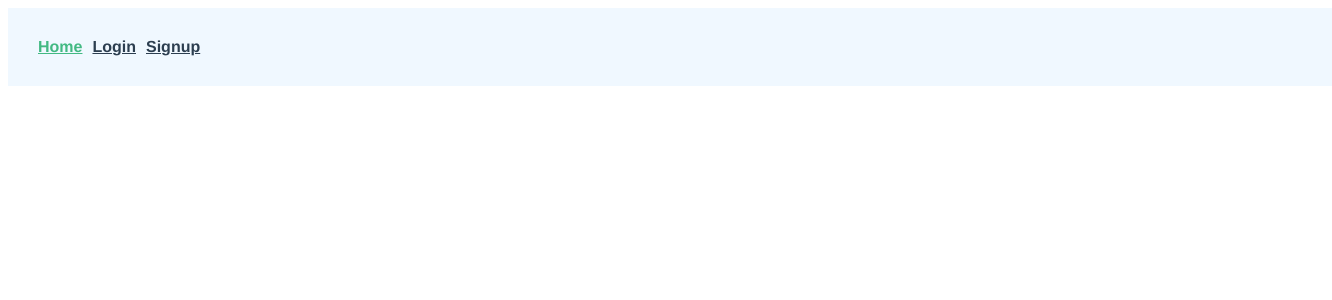
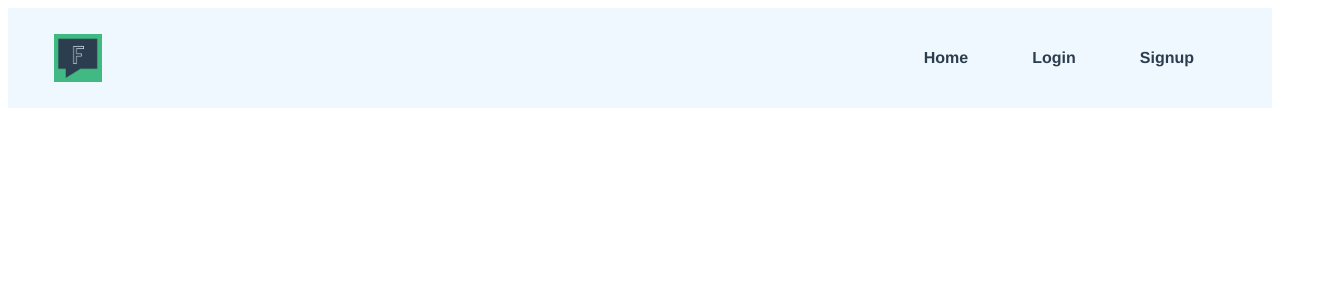
Before and after one commit to LuciaSS92/Front-Flitter, a Vue app: page / in a window 1280 px wide. Shown: the top 300 px of the page, 1332 px wide, since content can reach past the window. Built offline with nearby package versions, Linux system fonts and the light colour scheme; the HTML template or start-up script is replaced by a standard one; what vue-cookies would draw is missing.

Commit message:
navbar updated, dynamic for mobile use

```diff
--- a/src/components/NavBar.vue
+++ b/src/components/NavBar.vue
@@ -1,6 +1,9 @@
 <template>
-  <nav>
-    <ul>
+  <div class="nav-menu">
+    <i class="bi bi-list" @click="showMenu()"></i>
+    <div class="nav-content" :class="showMobileMenu ? 'open-menu' : 'closed-menu'">
+      <img class="logo" src="../assets/F.png" />
+      <ul class="nav-items">
         <li>
           <router-link to="/">Home</router-link> <!--public feed-->
         </li>
@@ -20,25 +23,27 @@
             <router-link to="/for-you">Your Feed</router-link> <!--private feed-->
           </li>
             <li>
-          <button @click="showWarning = true">Deactivate Account?</button>
+              <svg xmlns="http://www.w3.org/2000/svg"  @click="logout" width="25" height="25" fill="black" class="bi bi-box-arrow-right" viewBox="0 0 16 16">
+                <path fill-rule="evenodd" d="M10 12.5a.5.5 0 0 1-.5.5h-8a.5.5 0 0 1-.5-.5v-9a.5.5 0 0 1 .5-.5h8a.5.5 0 0 1 .5.5v2a.5.5 0 0 0 1 0v-2A1.5 1.5 0 0 0 9.5 2h-8A1.5 1.5 0 0 0 0 3.5v9A1.5 1.5 0 0 0 1.5 14h8a1.5 1.5 0 0 0 1.5-1.5v-2a.5.5 0 0 0-1 0v2z"/>
+                <path fill-rule="evenodd" d="M15.854 8.354a.5.5 0 0 0 0-.708l-3-3a.5.5 0 0 0-.708.708L14.293 7.5H5.5a.5.5 0 0 0 0 1h8.793l-2.147 2.146a.5.5 0 0 0 .708.708l3-3z"/>
+              </svg>
+            <svg xmlns="http://www.w3.org/2000/svg"  @click="showWarning = true" width="25" height="25" fill="currentColor" class="bi bi-person-x" viewBox="0 0 16 16">
+              <path d="M11 5a3 3 0 1 1-6 0 3 3 0 0 1 6 0ZM8 7a2 2 0 1 0 0-4 2 2 0 0 0 0 4Zm.256 7a4.474 4.474 0 0 1-.229-1.004H3c.001-.246.154-.986.832-1.664C4.484 10.68 5.711 10 8 10c.26 0 .507.009.74.025.226-.341.496-.65.804-.918C9.077 9.038 8.564 9 8 9c-5 0-6 3-6 4s1 1 1 1h5.256Z"/>
+              <path d="M12.5 16a3.5 3.5 0 1 0 0-7 3.5 3.5 0 0 0 0 7Zm-.646-4.854.646.647.646-.647a.5.5 0 0 1 .708.708l-.647.646.647.646a.5.5 0 0 1-.708.708l-.646-.647-.646.647a.5.5 0 0 1-.708-.708l.647-.646-.647-.646a.5.5 0 0 1 .708-.708Z"/>
+            </svg>
             <div v-if="showWarning" @close="showWarning = false">
-            <h2>Are you sure you want to deactivate your account?</h2>
+              <p><strong>Are you sure you want to deactivate your account?</strong></p>
               <p>This action is irreversible and all your data will be lost.</p>
               <div class="buttons">
-              <button @click="deactivateAccount">Yes, deactivate my account</button>
-              <button @click="showWarning = false">No, cancel</button>
+                <button  class="btn btn-info" @click="deactivateAccount">Yes, deactivate my account</button>
+                <button class="btn btn-info" @click="showWarning = false">No, cancel</button>
               </div>
             </div>
           </li>
         </template>
       </ul>
-    <div v-if="isLogged">
-      <svg xmlns="http://www.w3.org/2000/svg" @click="logout" width="25" height="25" fill="black" class="bi bi-box-arrow-right" viewBox="0 0 16 16">
-      <path fill-rule="evenodd" d="M10 12.5a.5.5 0 0 1-.5.5h-8a.5.5 0 0 1-.5-.5v-9a.5.5 0 0 1 .5-.5h8a.5.5 0 0 1 .5.5v2a.5.5 0 0 0 1 0v-2A1.5 1.5 0 0 0 9.5 2h-8A1.5 1.5 0 0 0 0 3.5v9A1.5 1.5 0 0 0 1.5 14h8a1.5 1.5 0 0 0 1.5-1.5v-2a.5.5 0 0 0-1 0v2z"/>
-      <path fill-rule="evenodd" d="M15.854 8.354a.5.5 0 0 0 0-.708l-3-3a.5.5 0 0 0-.708.708L14.293 7.5H5.5a.5.5 0 0 0 0 1h8.793l-2.147 2.146a.5.5 0 0 0 .708.708l3-3z"/>
-    </svg>
     </div>
-  </nav>
+  </div>
 </template>
 
 <script lang="ts">
@@ -48,7 +53,8 @@ export default defineComponent({
   name: 'NavBar',
   data() {
     return {
-      showWarning: false
+      showWarning: false,
+      showMobileMenu: false,
     }
   },
   computed:{
@@ -57,6 +63,9 @@ export default defineComponent({
     }
   },
   methods: {
+    showMenu() {
+      this.showMobileMenu = !this.showMobileMenu;
+    },
     logout() {
       store.commit("setToken", '');
       localStorage.removeItem("token");
@@ -77,27 +86,86 @@ export default defineComponent({
 </script>
 
 <style scoped>
-nav {
-  width: 100%;
+.logo {
+  width: 3rem;
+  height: 3rem;
+  display: inline-block;
+}
+.nav-menu {
+background-color: aliceblue;
+padding: 1rem;
+}
+.nav-content {
 display: flex;
 justify-content: space-between;
+padding: 10px 30px;
 align-items: center;
-  background-color:aliceblue;
 }
-ul {
+.nav-items {
+display: flex;
+justify-content: center;
+align-items: center;
 list-style: none;
-  display: flex;
 margin: 0;
 padding: 0;
 }
-li {
-  margin-right: 10px;
+
+i {
+display: none;
 }
-button {
-  border-radius: 5px;
 
+a {
+  text-decoration: none;
+  margin: auto 2rem;
+  font-weight: bolder;
+  color: #2C3D4E;
 }
+
+a:hover {
+  color: #41B983;
+}
+
+svg {
+  margin: auto 2rem;
+}
+
 svg:hover {
   cursor: pointer;
 }
+
+button {
+  margin: auto 1rem;
+}
+
+@media screen and (max-width: 768px) {
+  .nav-menu {
+  padding-top: 10px;
+  position: absolute;
+  width: 100%;
+  }
+  .open-menu {
+  opacity: 1;
+  height: 150px;
+  }
+  .closed-menu {
+  opacity: 0;
+  height: 0;
+  padding: 0;
+  }
+  .nav-content {
+  flex-direction: column;
+  z-index: 100;
+  position: relative;
+  transition: all 0.2s ease-out;
+  }
+  .nav-items {
+  flex-direction: column;
+  }
+
+  i {
+  display: block;
+  text-align: right;
+  padding: 0 10px 10px 0;
+  }
+}
 </style>
```
Also changed, not shown: src/assets/F.png (added). Lines whose indentation alone changed are shown as unchanged.
